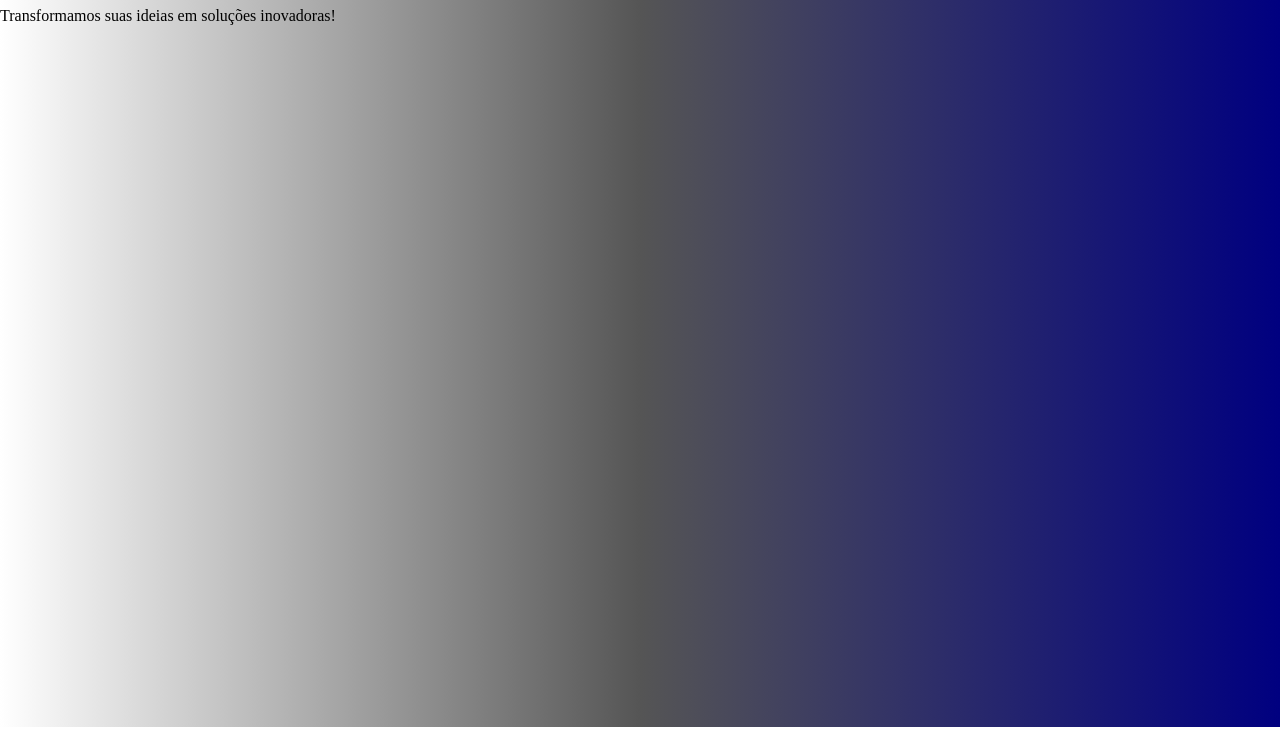
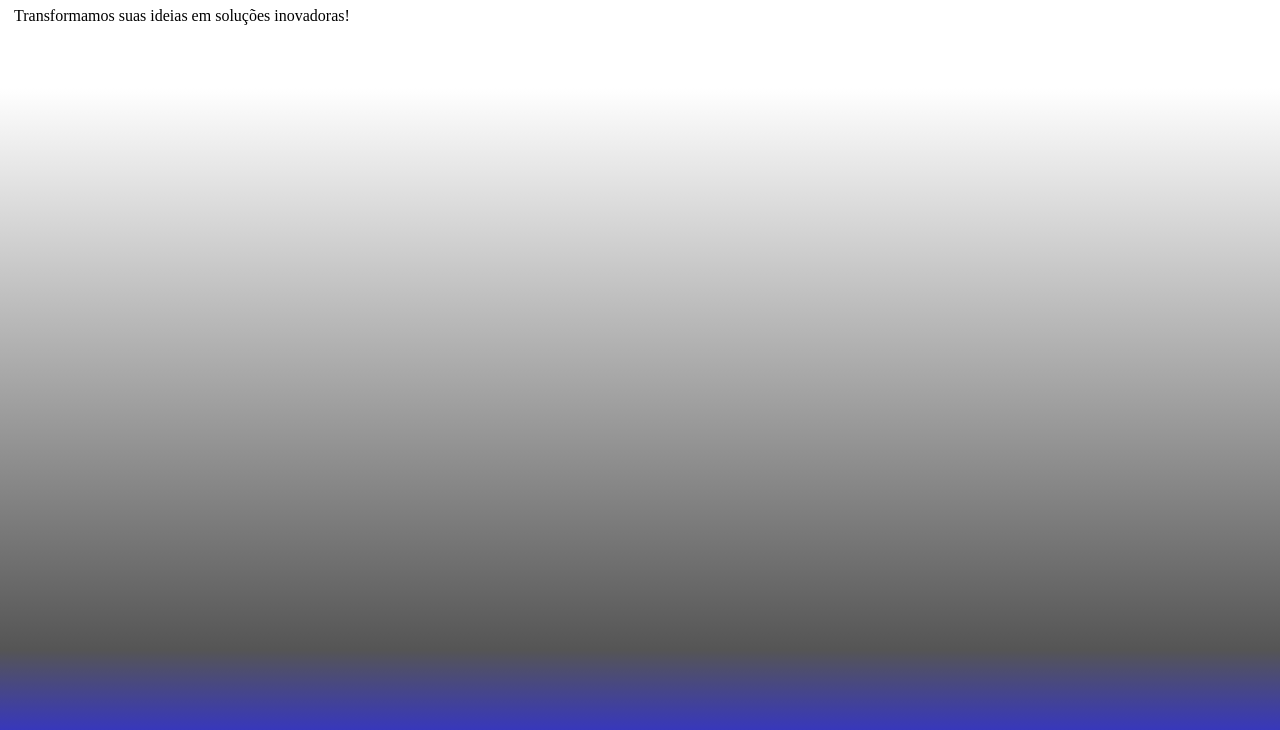
Before and after one commit to BusinessDrywall/impulsionando, a plain HTML site: page index.html in a window 1280 px wide. Shown: the part 73-803 px from the top of the page. Drawn offline with Linux system fonts and the light colour scheme.

Commit message:
background-color

```diff
--- a/index.html
+++ b/index.html
@@ -6,9 +6,9 @@
     <title>Home</title>
     <style>
         body {
-            background: linear-gradient(to right, #ffffff, #555555, #000080);
-            height: 97vh;
-            margin: 0;
+            background: linear-gradient(to bottom, #ffffff 20%, #555555 90%, #1a1ab1de);
+            height: 96vh;
+            margin: 14px;
         }
 
     </style>
```
